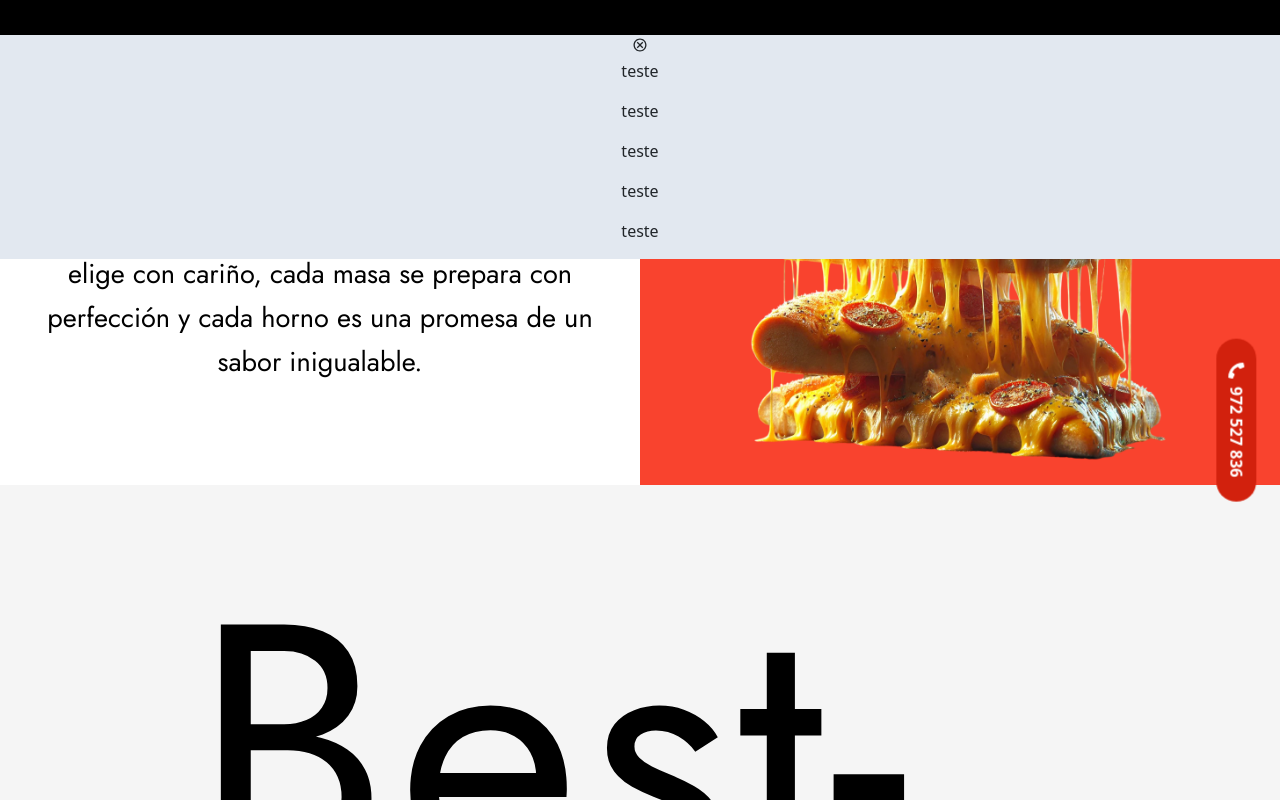
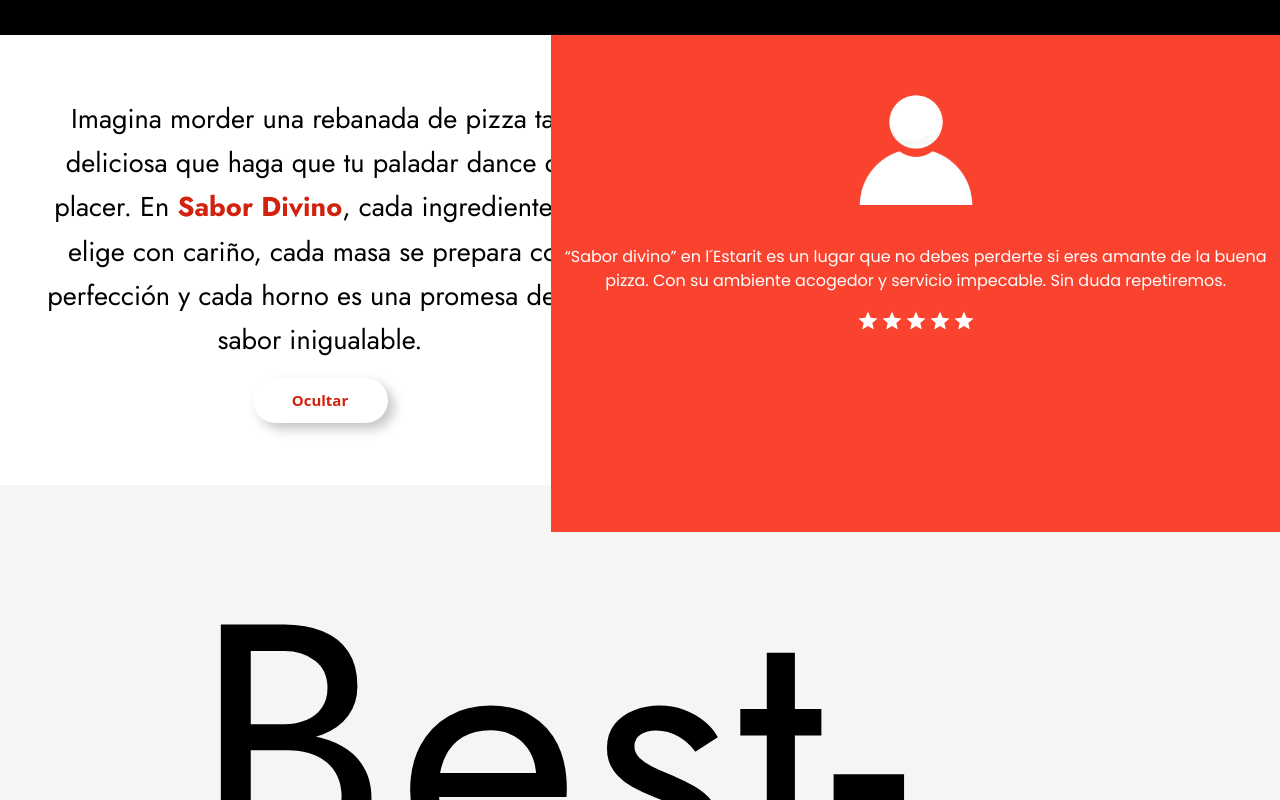
Before and after one commit to Miqueias26/pizzaria, a React (Vite) app: page / in a window 1280 px wide. Both pictures are taken after a click on the button "Descubre". Shown: the part 1256-2056 px from the top of the page. Built offline with nearby package versions, Linux system fonts and the light colour scheme; a web font is replaced by a local one.

Commit message:
fixed bug 1.5

```diff
--- a/src/components/ultilities/button.jsx
+++ b/src/components/ultilities/button.jsx
@@ -6,19 +6,16 @@ const ButtonUI = () => {
   const [isVisible, setIsVisible] = useState(false);
 
   const EnginneDisplay = () => {
-    setIsVisible(!isVisible);
+    setIsVisible((prev) => !prev);
   };
-
-  if (isVisible) {
-    return <Reviews />;
-  }
 
   return (
     <>
       <StyledWrapper>
         <button className="font-bold" onClick={EnginneDisplay}>
-          Descubre
+          {isVisible ? "Ocultar" : "Descubre"}
         </button>
+        {isVisible && <Reviews />}
       </StyledWrapper>
     </>
   );
--- a/src/components/ultilities/reviews.jsx
+++ b/src/components/ultilities/reviews.jsx
@@ -1,16 +1,27 @@
-import { IoMdCloseCircleOutline } from "react-icons/io";
-
-const CloseDisplay = () => {
-  <Reviews style={{ display: "hidden" }} />;
-};
+import PerfilImage from "../../assets/image/person.png";
+import { RiStarSFill } from "react-icons/ri";
 
 function Reviews() {
   return (
-    <div className="z-50 absolute bg-slate-200 top-0 left-0 w-full">
-      <button onClick={CloseDisplay}>
-        <IoMdCloseCircleOutline />
-      </button>
-      <p>teste</p> <p>teste</p> <p>teste</p> <p>teste</p> <p>teste</p>
+    <div className="z-50 flex absolute justify-center bg-[#f9432e] top-[0] left-[] right-[0] w-[91.1dvh] h-[62.1dvh]">
+      <div className=" flex-col text-center items-center">
+        <section className=" flex justify-center items-center text-center mt-10">
+          <img src={PerfilImage} alt="Image Perfil" className="w-[130px] " />
+        </section>
+
+        <section className=" flex-col text-center items-center mt-10 font-poppins text-[1rem]">
+          <p className="text-white ">
+            “Sabor divino” en l´Estarit es un lugar que no debes perderte si
+            eres amante de la buena pizza. Con su ambiente acogedor y servicio
+            impecable. Sin duda repetiremos.
+          </p>
+        </section>
+        <section className="flex text-center items-center justify-center text-white mt-2">
+          <RiStarSFill className="size-6" /> <RiStarSFill className="size-6" />
+          <RiStarSFill className="size-6" /> <RiStarSFill className="size-6" />
+          <RiStarSFill className="size-6" />
+        </section>
+      </div>
     </div>
   );
 }
```
Also changed, not shown: src/assets/image/person.png (added).
